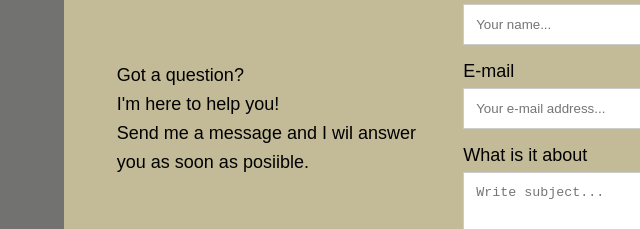
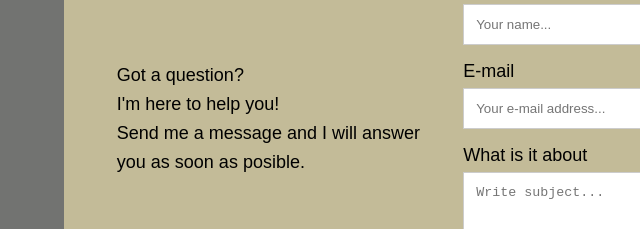
Before and after one commit to martakolodziej1/visiting-page, a plain HTML site: page index.html in a window 1280 px wide. Shown: the part 2223-2452 px from the top of the page, 0-640 px from the left. Drawn offline with Linux system fonts and the light colour scheme.

Commit message:
Removing errors in paragraphs

```diff
--- a/index.html
+++ b/index.html
@@ -89,7 +89,7 @@
 
     <div id="contact"><h2>Contact me</h2>
         <div class="side">
-            <p>Got a question?<br>I'm here to help you!<br>Send me a message and I wil answer you as soon as posiible.</p>
+            <p>Got a question?<br>I'm here to help you!<br>Send me a message and I will answer you as soon as posible.</p>
             <br>
             <ul>
                 <li>Poland, Jelcz-Laskowice</li>
```
